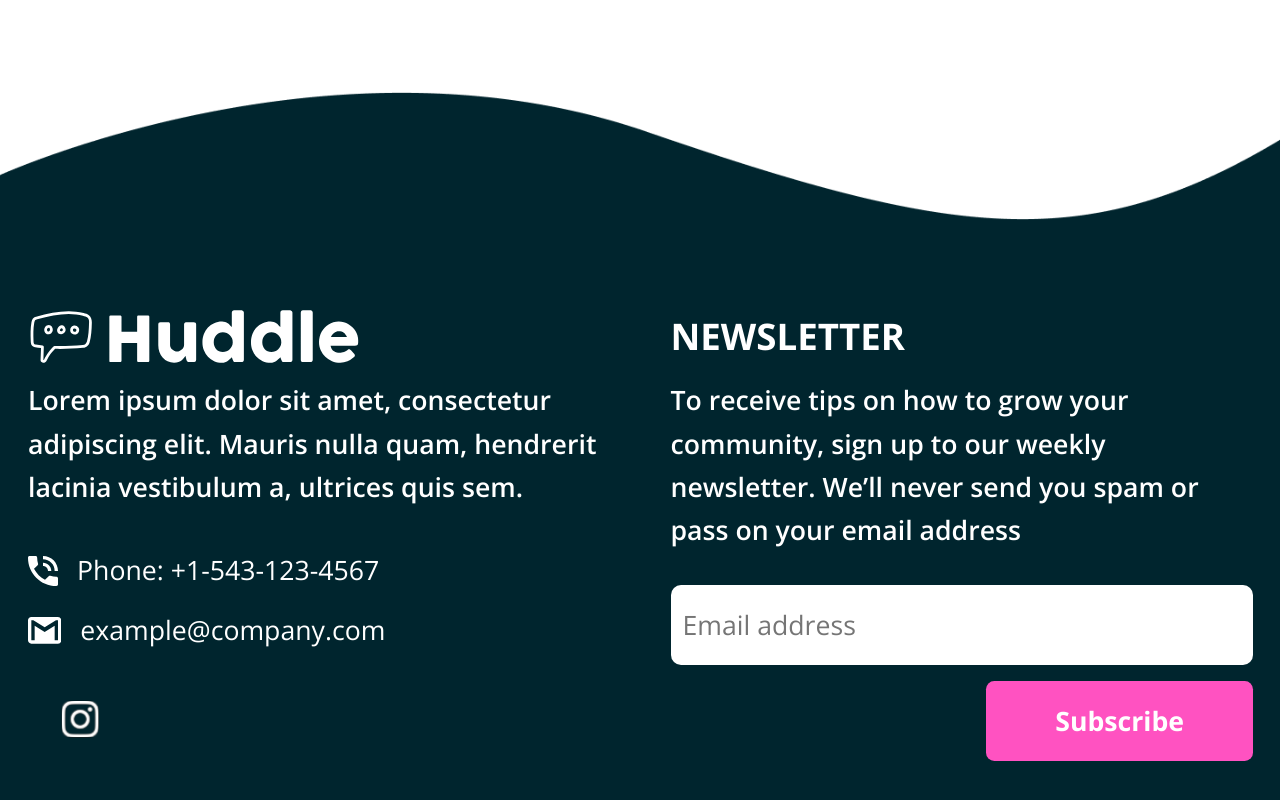
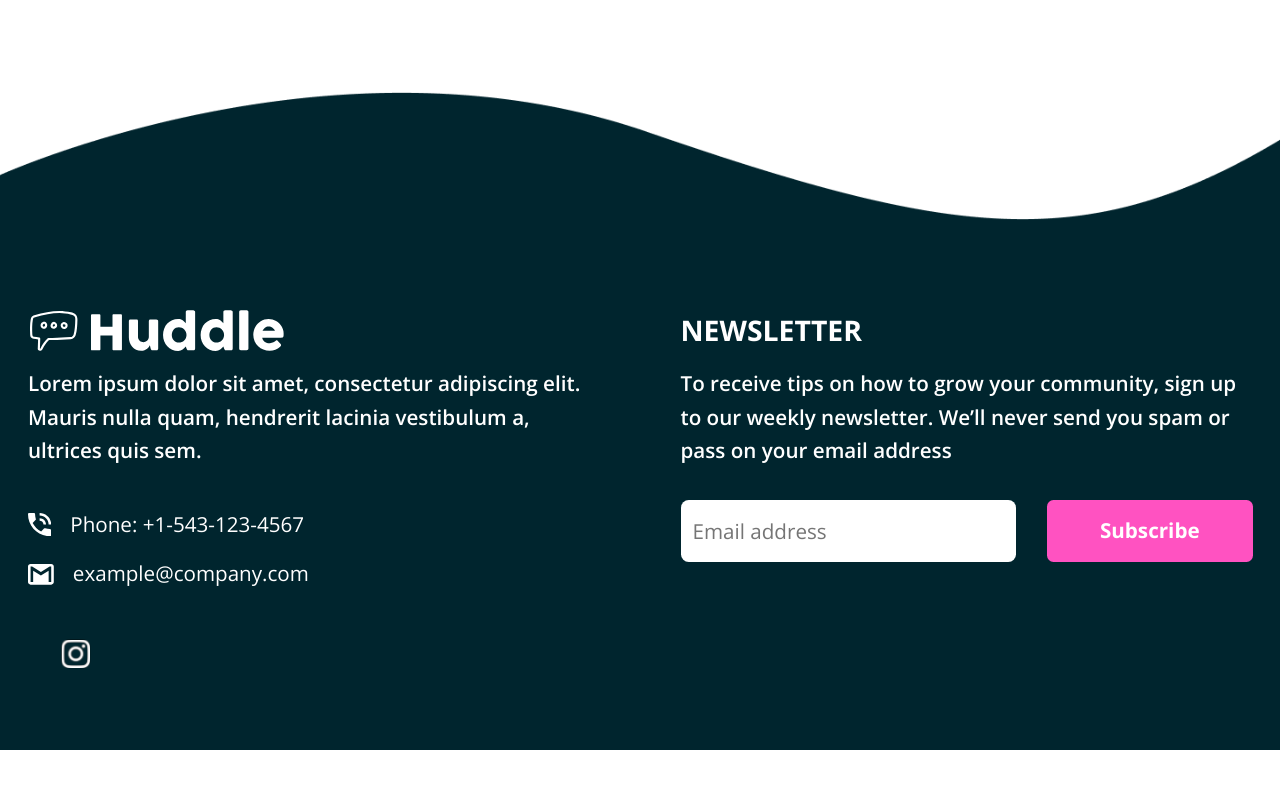
Before and after one commit to 0x41-li/huddle-landing-page-with-curved--sections, a React (Create React App) app: page / in a window 1280 px wide. Shown: the part 4661-5461 px from the top of the page. After the commit the page ends 5411 px from the top, so only its background shows below. Built offline with nearby package versions, Linux system fonts and the light colour scheme; some icons are missing.

Commit message:
Small Desktop footer info part completed

```diff
--- a/src/scss/footer.scss
+++ b/src/scss/footer.scss
@@ -20,6 +20,10 @@ footer {
 
     padding: 90px 27px 76px 28px;
   }
+
+  @media screen and (min-width: 992px) {
+    gap: 80px;
+  }
 }
 
 .footer__row > * {
@@ -29,6 +33,8 @@ footer {
 
   @media screen and (min-width: 768px) {
     flex: 0 1 50%;
+
+    max-width: unset;
   }
 }
 
@@ -57,6 +63,11 @@ footer {
     font-size: pxToVwTablet(22);
     line-height: pxToVwTablet(32);
   }
+
+  @media screen and (min-width: 992px) {
+    font-size: pxToVwDesktop(22);
+    line-height: pxToVwDesktop(32);
+  }
 }
 
 .footer__newsletter__para {
@@ -79,10 +90,19 @@ footer {
     font-size: pxToVwTablet(16);
     line-height: pxToVwTablet(26);
   }
+
+  @media screen and (min-width: 992px) {
+    font-size: pxToVwDesktop(16);
+    line-height: pxToVwDesktop(26);
+  }
 }
 
 .footer__newsletter__form {
   margin-top: 32px;
+  @media screen and (min-width: 992px) {
+    display: flex;
+    justify-content: space-between;
+  }
 }
 
 .footer__newsletter__email-input {
@@ -121,9 +141,16 @@ footer {
   @media screen and (min-width: 768px) {
     font-size: pxToVwTablet(16);
     line-height: pxToVwTablet(26);
-
     height: pxToVwTablet(48);
     border-radius: pxToVwTablet(6);
+  }
+
+  @media screen and (min-width: 992px) {
+    font-size: pxToVwDesktop(16);
+    line-height: pxToVwDesktop(26);
+    height: pxToVwDesktop(48);
+    border-radius: pxToVwDesktop(6);
+    width: pxToVwDesktop(260);
   }
 }
 
@@ -162,6 +189,16 @@ footer {
     height: pxToVwTablet(48);
     border-radius: pxToVwTablet(5);
   }
+
+  @media screen and (min-width: 992px) {
+    font-size: pxToVwDesktop(16);
+    line-height: pxToVwDesktop(24);
+    width: pxToVwDesktop(160);
+    height: pxToVwDesktop(48);
+    border-radius: pxToVwDesktop(5);
+
+    margin: 0;
+  }
 }
 
 // info part
@@ -187,6 +224,11 @@ footer {
     width: pxToVwTablet(200);
     height: pxToVwTablet(32);
   }
+
+  @media screen and (min-width: 992px) {
+    width: pxToVwDesktop(200);
+    height: pxToVwDesktop(32);
+  }
 }
 
 .footer__logo__svg path {
@@ -211,6 +253,11 @@ footer {
   @media screen and (min-width: 768px) {
     font-size: pxToVwTablet(16);
     line-height: pxToVwTablet(26);
+  }
+
+  @media screen and (min-width: 992px) {
+    font-size: pxToVwDesktop(16);
+    line-height: pxToVwDesktop(26);
   }
 }
 
@@ -242,6 +289,11 @@ footer {
     width: pxToVwTablet(18);
     height: pxToVwTablet(18);
   }
+
+  @media screen and (min-width: 992px) {
+    width: pxToVwDesktop(18);
+    height: pxToVwDesktop(18);
+  }
 }
 
 .footer__contact__option:nth-child(2) svg {
@@ -256,6 +308,11 @@ footer {
   @media screen and (min-width: 768px) {
     width: pxToVwTablet(20);
     height: pxToVwTablet(16);
+  }
+
+  @media screen and (min-width: 992px) {
+    width: pxToVwDesktop(20);
+    height: pxToVwDesktop(16);
   }
 }
 
@@ -275,6 +332,11 @@ footer {
   @media screen and (min-width: 768px) {
     font-size: pxToVwTablet(16);
     line-height: pxToVwTablet(26);
+  }
+
+  @media screen and (min-width: 992px) {
+    font-size: pxToVwDesktop(16);
+    line-height: pxToVwDesktop(26);
   }
 }
 
@@ -298,4 +360,9 @@ footer {
     width: pxToVwTablet(23);
     height: pxToVwTablet(23);
   }
+
+  @media screen and (min-width: 992px) {
+    width: pxToVwDesktop(23);
+    height: pxToVwDesktop(23);
+  }
 }
```
